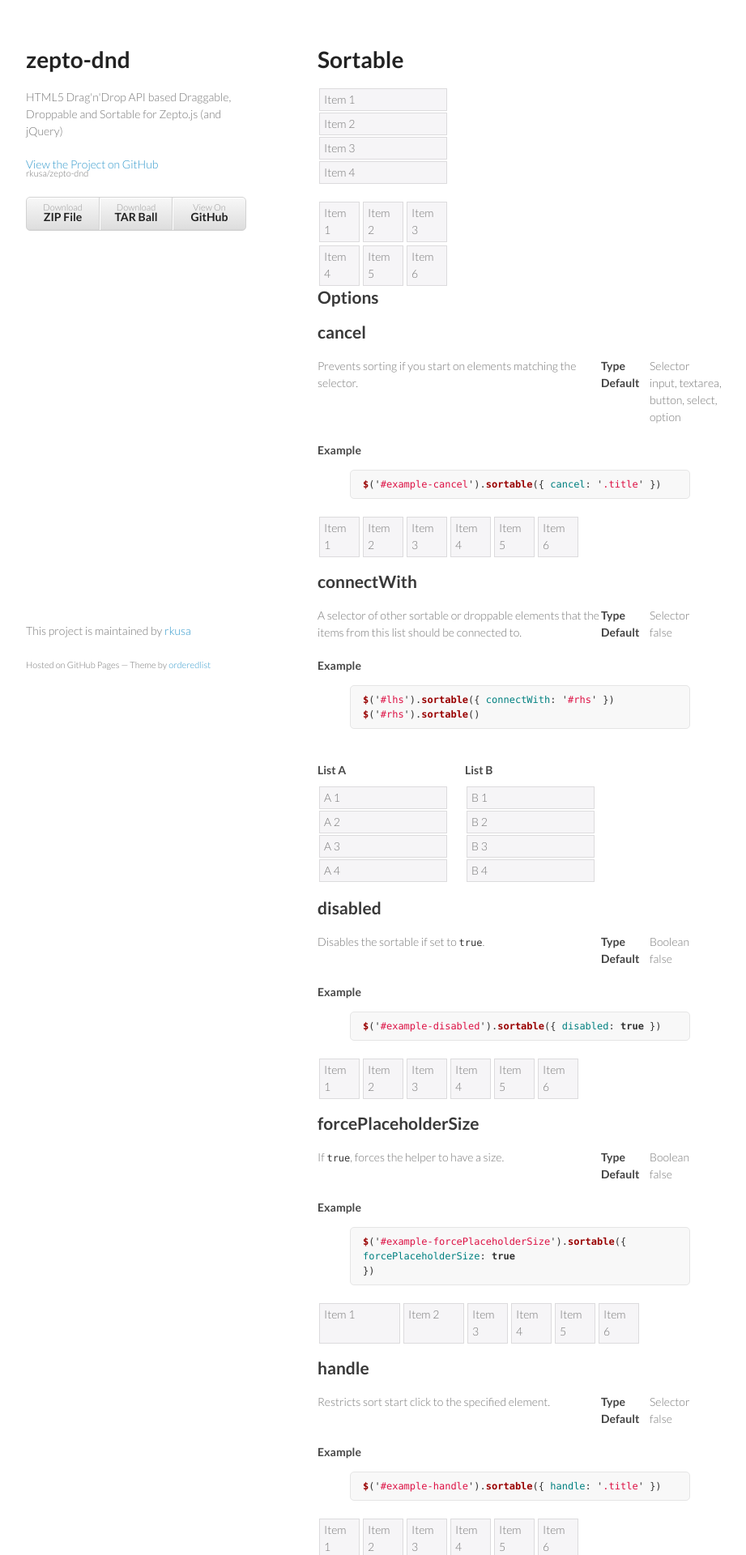
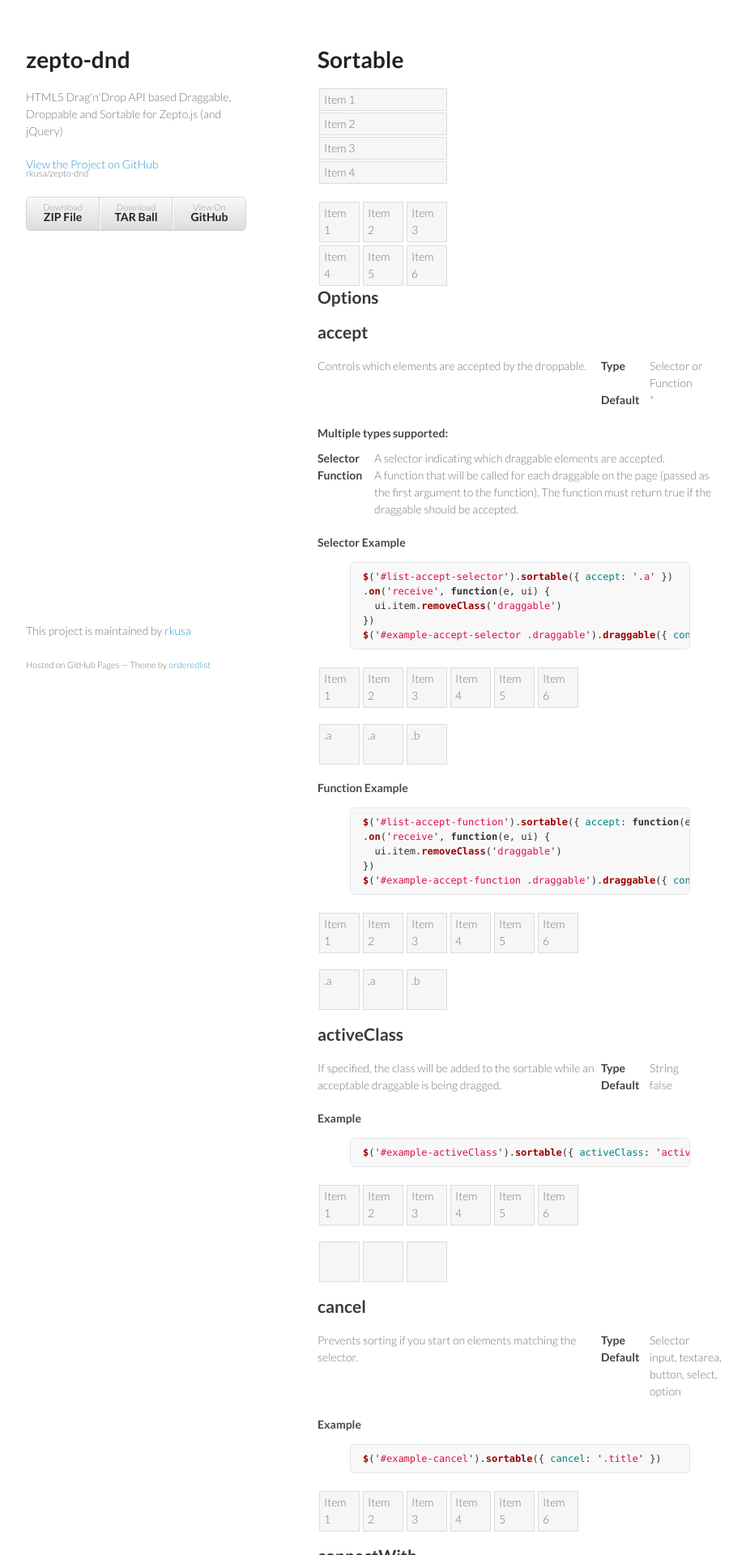
Before and after one commit to rkusa/touch-dnd, a Jekyll site: the page built from sortable.html, in a window 1280 px wide. Shown: the top 1920 px of the page at 81% size, without its empty margins (178-1099 px from the left). Built offline with Jekyll 4.4.1, drawn with Linux system fonts in a browser that asks for light colours; Markdown is read by kramdown in place of the engine named in the settings; some of the changed text lies outside the part shown.

Commit message:
Document recent Sortable Improvements

```diff
--- a/javascripts/zepto-dnd.js
+++ b/javascripts/zepto-dnd.js
@@ -41,34 +41,38 @@
 
   // from https://github.com/rkusa/jquery-observe
   var MutationObserver = window.MutationObserver || window.WebKitMutationObserver || window.MozMutationObserver
-  var Observer = function(target, selector, callback) {
-    var self = this
+  var Observer = function(target, selector, onAdded, onRemoved) {
+    var self    = this
     this.target = target
-    this.selector = selector
-    this.callback = callback
+
+    var childsOnly = selector[0] === '>'
+      , search = childsOnly ? selector.substr(1) : selector
+
+    function apply(nodes, callback) {
+      Array.prototype.slice.call(nodes).forEach(function(node) {
+        if (childsOnly && self.target[0] !== $(node).parent()[0]) return
+        if ($(node).is(search)) callback.call(node)
+        if (childsOnly) return
+        $(selector, node).each(function() {
+          callback.call(this)
+        })
+      })
+    }
+
     this.observer = new MutationObserver(function(mutations) {
       self.disconnect()
 
-      var childsOnly = self.selector[0] === '>'
-        , search = childsOnly ? self.selector.substr(1) : self.selector
-
       mutations.forEach(function(mutation) {
-        Array.prototype.slice.call(mutation.addedNodes).forEach(function(node) {
-          if (childsOnly && self.target[0] !== $(node).parent()[0]) return
-          if ($(node).is(search)) self.callback.call(node)
-          if (childsOnly) return
-          $(selector, node).each(function() {
-            self.callback.call(this)
-          })
-        })
+        if (onAdded)   apply(mutation.addedNodes,   onAdded)
+        if (onRemoved) apply(mutation.removedNodes, onRemoved)
       })
 
       self.observe()
     })
 
-    // call callback for existing elements
+    // call onAdded for existing elements
     $(selector, target).each(function() {
-      self.callback.call(this)
+      onAdded.call(this)
     })
 
     this.observe()
@@ -340,6 +344,7 @@
       }
       context.$(this.opts.connectWith).each(function() {
         var el = context.$(this)
+        if (el[0] === self.el[0]) return
         var instance = el.data('sortable') || el.data('droppable')
         if (instance) instance.connectWith.push(self.id)
         else {
@@ -376,6 +381,7 @@
 
     dragging
     .on('start', $.proxy(this.activate, this))
+    .on('stop',  $.proxy(this.reset, this))
 
     var self = this
     setTimeout(function() {
@@ -384,6 +390,11 @@
 
     this.observer = new Observer(this.el, this.opts.items, function() {
       $(this).prop('draggable', true)
+    }, function() {
+      var item = $(this)
+      self.el.trigger('sort',   { item: item })
+      self.el.trigger('update', { item: item, index: -1 })
+      self.el.trigger('change', { item: item })
     })
   }
 
@@ -413,6 +424,7 @@
     // Todo: Fix Zepto Bug
     // dragging
     // .off('start', this.activate)
+    // .off('stop',  this.reset)
 
     this.observer.disconnect()
   }
@@ -435,6 +447,19 @@
     this.accept = this.opts.accept === '*'
                 || (typeof this.opts.accept === 'function' ? this.opts.accept.call(this.el[0], dragging.el)
                                                            : dragging.el.is(this.opts.accept))
+    if (!this.accept) return
+
+    if (this.opts.activeClass)
+      this.el.addClass(this.opts.activeClass)
+
+    this.el.trigger('activate', dragging.el)
+  }
+
+  Sortable.prototype.reset = function(e) {
+    if (!this.accept) return
+    if (this.opts.activeClass) this.el.removeClass(this.opts.activeClass)
+
+    this.el.trigger('deactivate', dragging.el)
   }
 
   Sortable.prototype.start = function(e) {
@@ -470,7 +495,8 @@
     if (child === this.placeholder[0]) return
 
     // the container fallback is only necessary for empty sortables
-    if (isContainer && !this.isEmpty) return
+    if (isContainer && !this.isEmpty && this.placeholder.parent().length)
+      return
 
     if (this.opts.forcePlaceholderSize) {
       this.placeholder.height(dragging.el.height())
@@ -547,7 +573,6 @@
 
     if (!dragging.el) return
     dragging.el.removeClass('dragging')
-
 
     e = e.originalEvent || e
     if (e.dataTransfer.effectAllowed === 'copy')
@@ -677,6 +702,7 @@
 
   $.fn.sortable = generic(Sortable, 'sortable', {
     accept: '*',
+    activeClass: false,
     cancel: 'input, textarea, button, select, option',
     connectWith: false,
     disabled: false,
--- a/sortable.html
+++ b/sortable.html
@@ -29,6 +29,108 @@
 
 
 <h2>Options</h2>
+
+<h2>accept</h2>
+<dl>
+  <dt>Type</dt>
+  <dd>Selector or Function</dd>
+  <dt>Default</dt>
+  <dd>*</dd>
+</dl>
+<p>Controls which elements are accepted by the droppable.</p>
+<h4>Multiple types supported:</h4>
+<dl class="inline">
+  <dt>Selector</dt>
+  <dd>A selector indicating which draggable elements are accepted.</dd>
+  <dt>Function</dt>
+  <dd>A function that will be called for each draggable on the page (passed as the first argument to the function). The function must return true if the draggable should be accepted.</dd>
+</dl>
+<h4>Selector Example</h4>
+{% highlight js %}$('#list-accept-selector').sortable({ accept: '.a' })
+.on('receive', function(e, ui) {
+  ui.item.removeClass('draggable')
+})
+$('#example-accept-selector .draggable').draggable({ connectToSortable: '#list-accept-selector' }){% endhighlight %}
+<ul class="grid wide" id="list-accept-selector">
+  <li><span class="title">Item 1</span></li>
+  <li><span class="title">Item 2</span></li>
+  <li><span class="title">Item 3</span></li>
+  <li><span class="title">Item 4</span></li>
+  <li><span class="title">Item 5</span></li>
+  <li><span class="title">Item 6</span></li>
+</ul>
+<ul class="grid wide" id="example-accept-selector">
+  <li class="draggable a">.a</li>
+  <li class="draggable a">.a</li>
+  <li class="draggable b">.b</li>
+</ul>
+<script type="text/javascript">
+  $(function() {
+    $('#list-accept-selector').sortable({ accept: '.a' })
+    .on('receive', function(e, ui) {
+      ui.item.removeClass('draggable')
+    })
+    $('#example-accept-selector .draggable').draggable({ connectToSortable: '#list-accept-selector' })
+  })
+</script>
+<h4>Function Example</h4>
+{% highlight js %}$('#list-accept-function').sortable({ accept: function(el) { return el.hasClass('b') } })
+.on('receive', function(e, ui) {
+  ui.item.removeClass('draggable')
+})
+$('#example-accept-function .draggable').draggable({ connectToSortable: '#list-accept-function' }){% endhighlight %}
+<ul class="grid wide" id="list-accept-function">
+  <li><span class="title">Item 1</span></li>
+  <li><span class="title">Item 2</span></li>
+  <li><span class="title">Item 3</span></li>
+  <li><span class="title">Item 4</span></li>
+  <li><span class="title">Item 5</span></li>
+  <li><span class="title">Item 6</span></li>
+</ul>
+<ul class="grid wide" id="example-accept-function">
+  <li class="draggable a">.a</li>
+  <li class="draggable a">.a</li>
+  <li class="draggable b">.b</li>
+</ul>
+<script type="text/javascript">
+  $(function() {
+    $('#list-accept-function').sortable({ accept: function(el) { return el.hasClass('b') } })
+    .on('receive', function(e, ui) {
+      ui.item.removeClass('draggable')
+    })
+    $('#example-accept-function .draggable').draggable({ connectToSortable: '#list-accept-function' })
+  })
+</script>
+
+<h2>activeClass</h2>
+<dl>
+  <dt>Type</dt>
+  <dd>String</dd>
+  <dt>Default</dt>
+  <dd>false</dd>
+</dl>
+<p>If specified, the class will be added to the sortable while an acceptable draggable is being dragged.</p>
+<h4>Example</h4>
+{% highlight js %}$('#example-activeClass').sortable({ activeClass: 'active' }){% endhighlight %}
+<ul class="grid wide" id="example-activeClass">
+  <li><span class="title">Item 1</span></li>
+  <li><span class="title">Item 2</span></li>
+  <li><span class="title">Item 3</span></li>
+  <li><span class="title">Item 4</span></li>
+  <li><span class="title">Item 5</span></li>
+  <li><span class="title">Item 6</span></li>
+</ul>
+<ul class="grid wide" id="example-activeClass-draggable">
+  <li class="draggable"></li>
+  <li class="draggable"></li>
+  <li class="draggable"></li>
+</ul>
+<script type="text/javascript">
+  $(function() {
+    $('#example-activeClass').sortable({ activeClass: 'active' })
+    $('#example-activeClass-draggable .draggable').draggable({ connectToSortable: '#example-activeClass' })
+  })
+</script>
 
 <h2>cancel</h2>
 <dl>
@@ -187,78 +289,6 @@
 <h4>Example</h4>
 {% highlight js %}$('#example-placeholder').sortable({ placeholder: 'dummy' }){% endhighlight %}
 
-<h2>accept</h2>
-<dl>
-  <dt>Type</dt>
-  <dd>Selector or Function</dd>
-  <dt>Default</dt>
-  <dd>*</dd>
-</dl>
-<p>Controls which elements are accepted by the droppable.</p>
-<h4>Multiple types supported:</h4>
-<dl class="inline">
-  <dt>Selector</dt>
-  <dd>A selector indicating which draggable elements are accepted.</dd>
-  <dt>Function</dt>
-  <dd>A function that will be called for each draggable on the page (passed as the first argument to the function). The function must return true if the draggable should be accepted.</dd>
-</dl>
-<h4>Selector Example</h4>
-{% highlight js %}$('#list-accept-selector').sortable({ accept: '.a' })
-.on('receive', function(e, ui) {
-  ui.item.removeClass('draggable')
-})
-$('#example-accept-selector .draggable').draggable({ connectToSortable: '#list-accept-selector' }){% endhighlight %}
-<ul class="grid wide" id="list-accept-selector">
-  <li><span class="title">Item 1</span></li>
-  <li><span class="title">Item 2</span></li>
-  <li><span class="title">Item 3</span></li>
-  <li><span class="title">Item 4</span></li>
-  <li><span class="title">Item 5</span></li>
-  <li><span class="title">Item 6</span></li>
-</ul>
-<ul class="grid wide" id="example-accept-selector">
-  <li class="draggable a">.a</li>
-  <li class="draggable a">.a</li>
-  <li class="draggable b">.b</li>
-</ul>
-<script type="text/javascript">
-  $(function() {
-    $('#list-accept-selector').sortable({ accept: '.a' })
-    .on('receive', function(e, ui) {
-      ui.item.removeClass('draggable')
-    })
-    $('#example-accept-selector .draggable').draggable({ connectToSortable: '#list-accept-selector' })
-  })
-</script>
-<h4>Function Example</h4>
-{% highlight js %}$('#list-accept-function').sortable({ accept: function(el) { return el.hasClass('b') } })
-.on('receive', function(e, ui) {
-  ui.item.removeClass('draggable')
-})
-$('#example-accept-function .draggable').draggable({ connectToSortable: '#list-accept-function' }){% endhighlight %}
-<ul class="grid wide" id="list-accept-function">
-  <li><span class="title">Item 1</span></li>
-  <li><span class="title">Item 2</span></li>
-  <li><span class="title">Item 3</span></li>
-  <li><span class="title">Item 4</span></li>
-  <li><span class="title">Item 5</span></li>
-  <li><span class="title">Item 6</span></li>
-</ul>
-<ul class="grid wide" id="example-accept-function">
-  <li class="draggable a">.a</li>
-  <li class="draggable a">.a</li>
-  <li class="draggable b">.b</li>
-</ul>
-<script type="text/javascript">
-  $(function() {
-    $('#list-accept-function').sortable({ accept: function(el) { return el.hasClass('b') } })
-    .on('receive', function(e, ui) {
-      ui.item.removeClass('draggable')
-    })
-    $('#example-accept-function .draggable').draggable({ connectToSortable: '#list-accept-function' })
-  })
-</script>
-
 <h2>Methods</h2>
 <h2>destroy()</h2>
 <p>Removes the draggable functionality completely.</p>
@@ -367,6 +397,13 @@
 
 <h2>Events</h2>
 
+<h2>activate(event, ui)</h2>
+<p>Triggered when an accepted draggable starts dragging.</p>
+<dl class="inline">
+  <dt>ui.item</dt>
+  <dd>the element being dragged</dd>
+</dl>
+
 <h2>beforeStop(event, ui)</h2>
 <p>This event is triggered when sorting stops, but when the placeholder/helper is still available.</p>
 <dl class="inline">
@@ -383,6 +420,13 @@
 
 <h2>create(event)</h2>
 <p>Triggered when the droppable is created.</p>
+
+<h2>deactivate(event, ui)</h2>
+<p>Triggered when an accepted draggable stops dragging.</p>
+<dl class="inline">
+  <dt>ui.item</dt>
+  <dd>the element being dragged</dd>
+</dl>
 
 <h2>receive(event, ui)</h2>
 <p>This event is triggered when a connected sortable list has received an item from another list.</p>
--- a/stylesheets/styles.css
+++ b/stylesheets/styles.css
@@ -337,6 +337,10 @@
   height: 50px;
 }
 
+ul.grid.active {
+  background-color: #abe2a5;
+}
+
 ul.list li, ul.grid li {
   border: 1px solid #DCDBDD;
   margin: 2px;
```
Also changed, not shown: javascripts/zepto-dnd.min.js, 1 other file.
